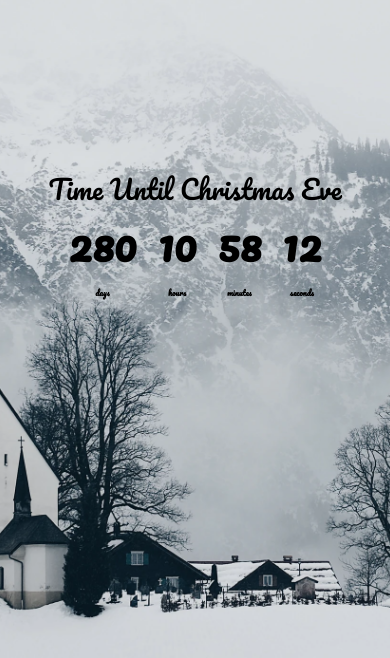
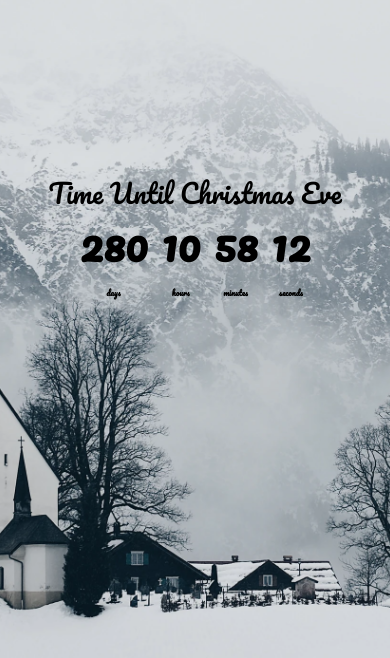
Before and after one commit to chaaa-ini/D--DAY-TIMER, a plain HTML site: page index.html in a window 390 px wide. Shown: the part 186-844 px from the top of the page. Drawn offline with Linux system fonts and the light colour scheme; a web font is replaced by a local one.

Commit message:
Update style.css

```diff
--- a/style.css
+++ b/style.css
@@ -85,6 +85,6 @@ h1 {
     margin: 0;
   }
   .time {
-    margin: 1rem;
+    margin: 0.3rem;
   }
 }
```
